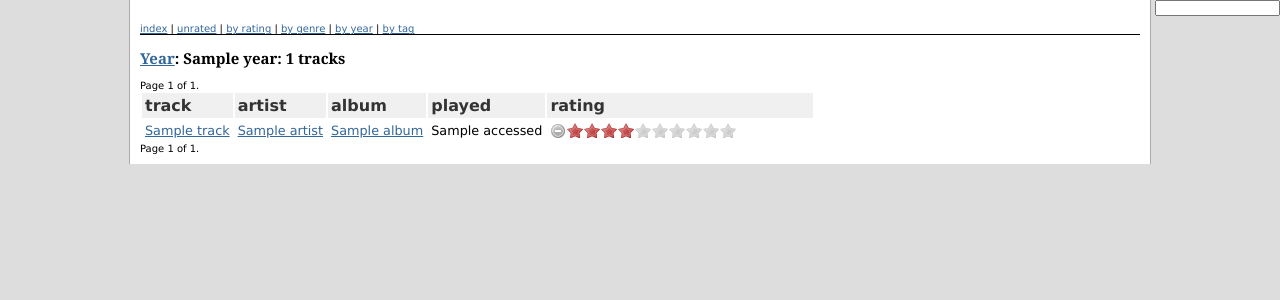
After one commit to thraxil/maut, a Django app: template templates/music/year.html in a window 1280 px wide. The commit adds this page. Shown: the top 300 px of the page. Run offline with Django 3.2, Linux system fonts and the light colour scheme; the template is opened without the code that fills it: most values are stand-ins (such as "Sample title", 1, 10 or a date in 2020); some libraries are stand-ins or nearby versions.

Commit message:
browse by year

```diff
--- a/music/models.py
+++ b/music/models.py
@@ -164,6 +164,9 @@ class Year(models.Model):
     name = models.TextField()
     class Meta:
         db_table = u'year'
+
+    def get_absolute_url(self):
+        return "/year/%s/" % self.name
 
 class Images(models.Model):
     path = models.TextField()
--- a/templates/base.html
+++ b/templates/base.html
@@ -28,6 +28,7 @@ $(document).ready(function() {
   <a href="/rating/0/">unrated</a> |
   <a href="/rating/">by rating</a> |
   <a href="/genre/">by genre</a> |
+  <a href="/year/">by year</a> |
   <a href="/tag/">by tag</a>
 {% block nav %}{% endblock %}
 <div id="search"><form action="/search/"
--- /dev/null
+++ b/templates/music/year.html
@@ -0,0 +1,63 @@
+{% extends "base.html" %}
+
+{% block content %}
+
+<h2><a href="/year/">Year</a>: {{year.name}}: {{tracks.paginator.count}} tracks</h3>
+
+<div class="pagination">
+    <span class="step-links">
+        {% if tracks.has_previous %}
+            <a href="?page={{ tracks.previous_page_number }}">previous</a>
+        {% endif %}
+
+        <span class="current">
+            Page {{ tracks.number }} of {{ tracks.paginator.num_pages }}.
+        </span>
+
+        {% if tracks.has_next %}
+            <a href="?page={{ tracks.next_page_number }}">next</a>
+        {% endif %}
+    </span>
+</div>
+
+<table>
+<tr>
+<th>track</th>
+<th>artist</th>
+<th>album</th>
+<th>played</th>
+<th>rating</th>
+</tr>
+
+{% for track in tracks.object_list %}
+<tr class="{% cycle 'even' 'odd' %}">
+  <td><a href="{{track.get_absolute_url}}">{{track.title|default:"no title"}}</a></td>
+  <td><nobr><a href="{{track.artist.get_absolute_url}}">{{track.artist.name|default:"Unknown"}}</a></nobr></td>
+  <td><a href="{{track.album.get_absolute_url}}">{{track.album.name|default:"Unknown"}}</a></td>
+  <td><nobr>{% if track.playcounter %}{{track.accessed}}{% else %}never{% endif %}</nobr></td>
+  <td width="260"><nobr><div id="rate-{{track.id}}" class="rating"></div>
+    <script type="text/javascript">$('#rate-{{track.id}}').rating('{{track.get_absolute_url}}rate/', {maxvalue:10,curvalue:{{track.rating}}});</script></nobr>
+  </td>
+
+</tr>
+{% endfor %}
+</table>
+
+<div class="pagination">
+    <span class="step-links">
+        {% if tracks.has_previous %}
+            <a href="?page={{ tracks.previous_page_number }}">previous</a>
+        {% endif %}
+
+        <span class="current">
+            Page {{ tracks.number }} of {{ tracks.paginator.num_pages }}.
+        </span>
+
+        {% if tracks.has_next %}
+            <a href="?page={{ tracks.next_page_number }}">next</a>
+        {% endif %}
+    </span>
+</div>
+
+
+{% endblock %}
--- a/urls.py
+++ b/urls.py
@@ -42,6 +42,9 @@ urlpatterns = patterns('',
                        (r'^tag/$','music.views.tags'),
                        (r'^tag/(?P<tag>.+)/$','music.views.tag'),
 
+                       (r'^year/$','music.views.years'),
+                       (r'^year/(?P<year>.+)/$','music.views.year'),
+
                        (r'^yeartop/$','music.views.yeartop'),
                        (r'^facet/$','music.views.facet'),
 )
```
Also changed, not shown: music/views.py (+25 -0 lines), templates/music/years.html (added, +21 -0 lines).
